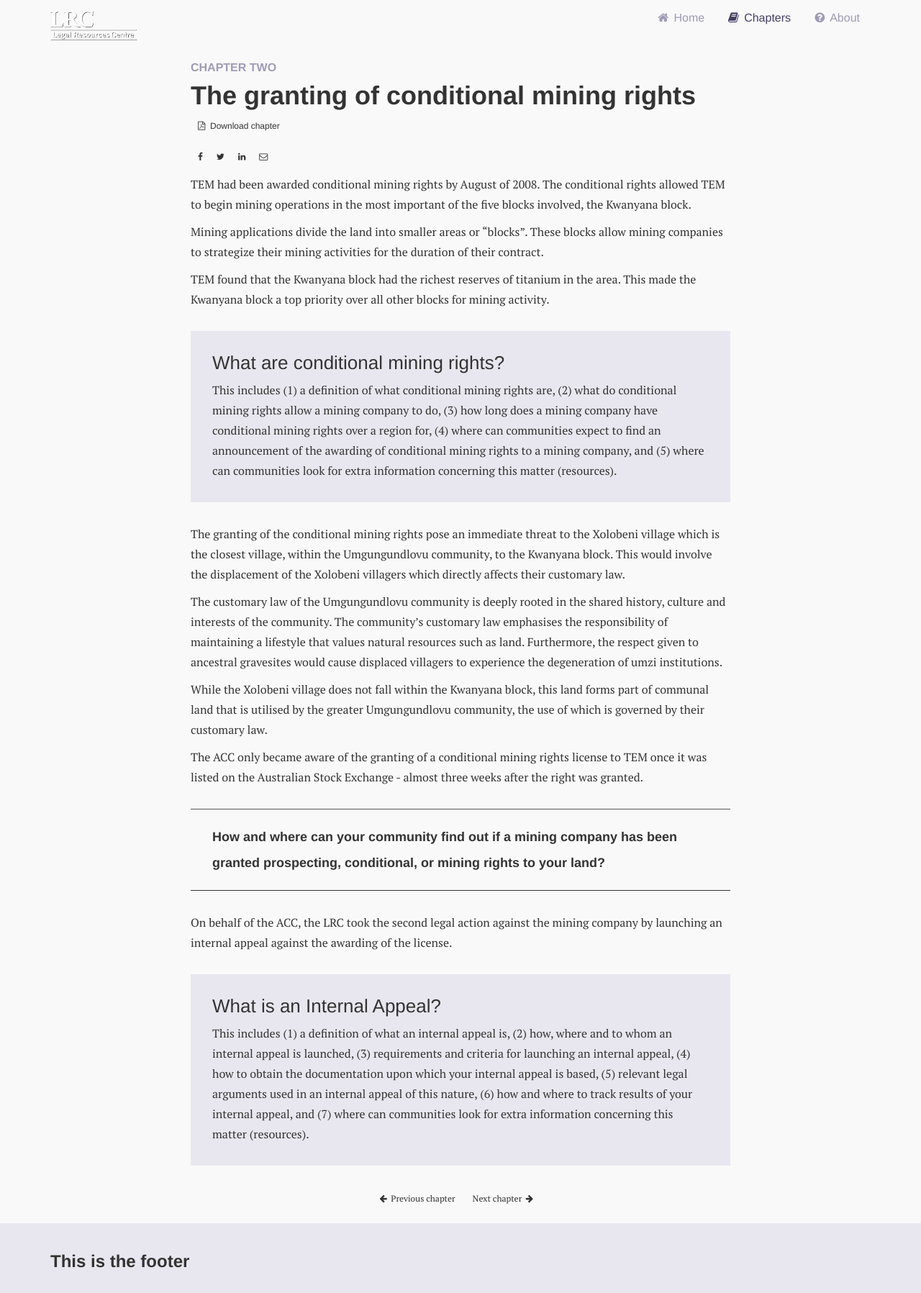
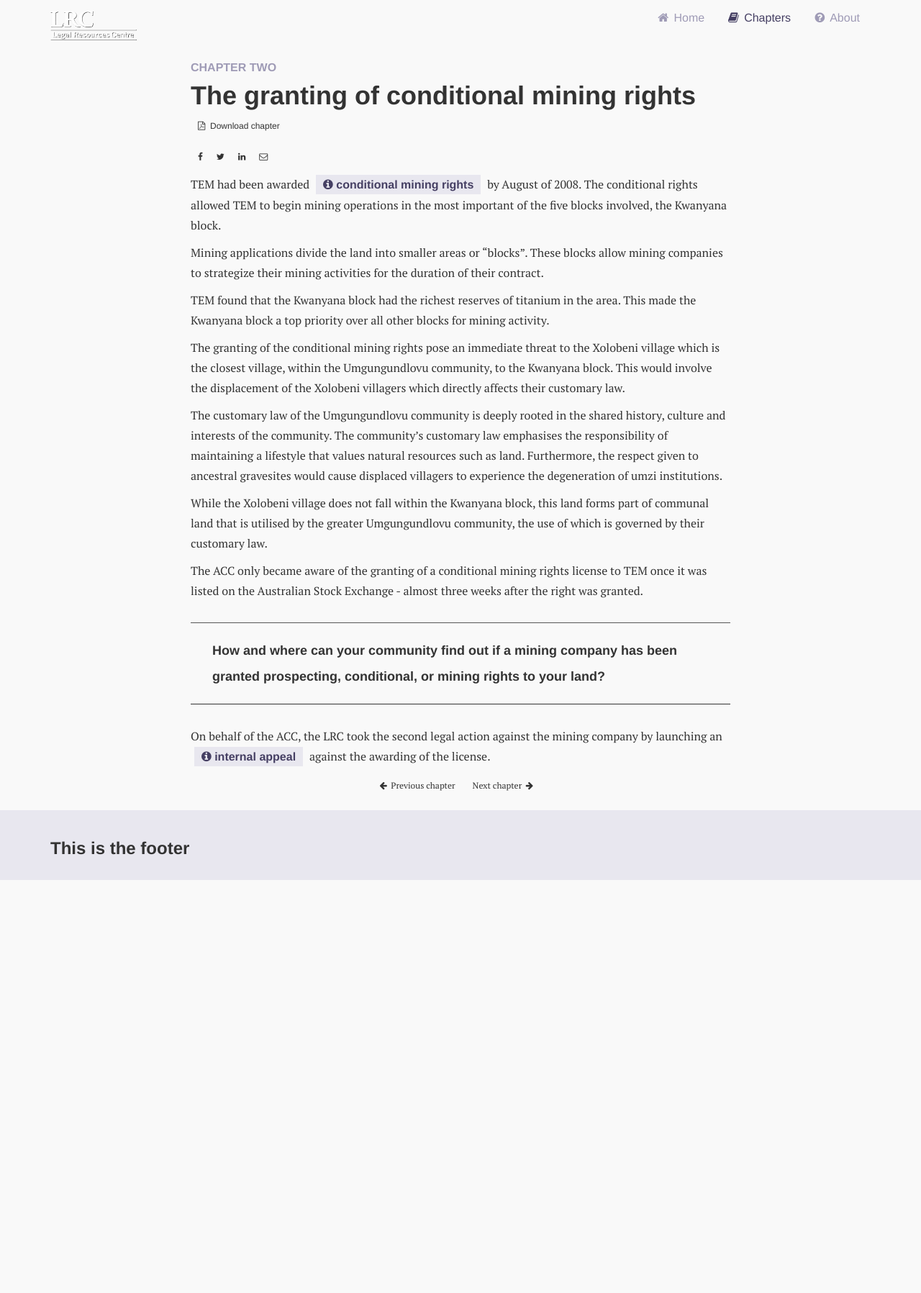
Before and after one commit to OpenUpSA/lrc-extractives, a Jekyll site: the page built from _chapters/3.granting-conditional-mining-rights.md, in a window 1280 px wide. Shown: the whole page at 72% size. Built offline with Jekyll 4.4.1, drawn with Linux system fonts in a browser that asks for light colours; nearby versions of some CDN libraries; after the commit the page ends 1223 px from its top, so only the background shows below that.

Commit message:
update chapter style

```diff
--- a/_chapters/3.granting-conditional-mining-rights.md
+++ b/_chapters/3.granting-conditional-mining-rights.md
@@ -7,16 +7,19 @@ image: something.jpg
 description: Voluptate hic ipsa temporibus. Deserunt aperiam quasi et. Sit quibusdam animi expedita enim et. Voluptatem adipisci ducimus deleniti molestiae nihil odio. Quia maiores in officia. Est itaque quis et vitae. Quaerat nostrum suscipit voluptates voluptatem et consequatur ea.
 ---
 
-TEM had been awarded conditional mining rights by August of 2008. The conditional rights allowed TEM to begin mining operations in the most important of the five blocks involved, the Kwanyana block.
+TEM had been awarded <a class="info-link" data-toggle="collapse" href="#conditional-rights" aria-expanded="false" aria-controls="conditional-rights"><i class="fa fa-info-circle" aria-hidden="true"></i> conditional mining rights</a> by August of 2008. The conditional rights allowed TEM to begin mining operations in the most important of the five blocks involved, the Kwanyana block.
 
 Mining applications divide the land into smaller areas or “blocks”. These blocks allow mining companies to strategize their mining activities for the duration of their contract.
 
 TEM found that the Kwanyana block had the richest reserves of titanium in the area. This made the Kwanyana block a top priority over all other blocks for mining activity.
 
-<div class="edu-segment">
+<div class="edu-segment collapse" id="conditional-rights">
 <p class="edu-title">What are conditional mining rights?</p>
 
 This includes (1) a definition of what conditional mining rights are, (2) what do conditional mining rights allow a mining company to do, (3) how long does a mining company have conditional mining rights over a region for, (4) where can communities expect to find an announcement of the awarding of conditional mining rights to a mining company, and (5) where can communities look for extra information concerning this matter (resources).
+
+<a class="close-link" data-toggle="collapse" href="#conditional-rights" aria-expanded="false" aria-controls="conditional-rights"><i class="fa fa-times-circle" aria-hidden="true"></i> Close</a>
+
 </div>
 
 The granting of the conditional mining rights pose an immediate threat to the Xolobeni village which is the closest village, within the Umgungundlovu community, to the Kwanyana block. This would involve the displacement of the Xolobeni villagers which directly affects their customary law.
@@ -29,10 +32,11 @@ The ACC only became aware of the granting of a conditional mining rights license
 
 > How and where can your community find out if a mining company has been granted prospecting, conditional, or mining rights to your land?
 
-On behalf of the ACC, the LRC took the second legal action against the mining company by launching an internal appeal against the awarding of the license.
+On behalf of the ACC, the LRC took the second legal action against the mining company by launching an  <a class="info-link" data-toggle="collapse" href="#internal-appeal" aria-expanded="false" aria-controls="internal-appeal"><i class="fa fa-info-circle" aria-hidden="true"></i> internal appeal</a> against the awarding of the license.
 
-<div class="edu-segment">
+<div class="edu-segment collapse" id="internal-appeal">
 <p class="edu-title">What is an Internal Appeal?</p>
+This includes (1) a definition of what an internal appeal is, (2) how, where and to whom an internal appeal is launched, (3) requirements and criteria for launching an internal appeal, (4) how to obtain the documentation upon which your internal appeal is based, (5) relevant legal arguments used in an internal appeal of this nature, (6) how and where to track results of your internal appeal, and (7) where can communities look for extra information concerning this matter (resources).
 
-This includes (1) a definition of what an internal appeal is, (2) how, where and to whom an internal appeal is launched, (3) requirements and criteria for launching an internal appeal, (4) how to obtain the documentation upon which your internal appeal is based, (5) relevant legal arguments used in an internal appeal of this nature, (6) how and where to track results of your internal appeal, and (7) where can communities look for extra information concerning this matter (resources).
+<a class="close-link" data-toggle="collapse" href="#conditional-rights" aria-expanded="false" aria-controls="conditional-rights"><i class="fa fa-times-circle" aria-hidden="true"></i> Close</a>
 </div>
--- a/css/main.scss
+++ b/css/main.scss
@@ -142,6 +142,35 @@ a:hover {
     }
   }
 
+  a.info-link {
+    text-decoration:none;
+    font-family: Helvetica Neue, 'Open Sans', sans-serif;
+    font-weight: 700;
+    color: $lilac-dark;
+    padding:5px 10px;
+    margin: 0px 5px;
+    background-color: $lilac-light;
+  }
+  a.info-link:hover, {
+    color: $lilac-light;
+    background-color: $lilac-dark;
+  }
+
+  a.close-link {
+    text-decoration:none;
+    font-family: Helvetica Neue, 'Open Sans', sans-serif;
+    font-weight: 700;
+    color: #efefef;
+    padding:5px 10px;
+    margin: 0px 5px;
+    background-color: $lilac;
+  }
+  a.close-link:hover, {
+    color: $lilac;
+    background-color: #efefef;
+  }
+
+
   span.prev-next {
     margin-left: -15px;
     text-align: center;
```
